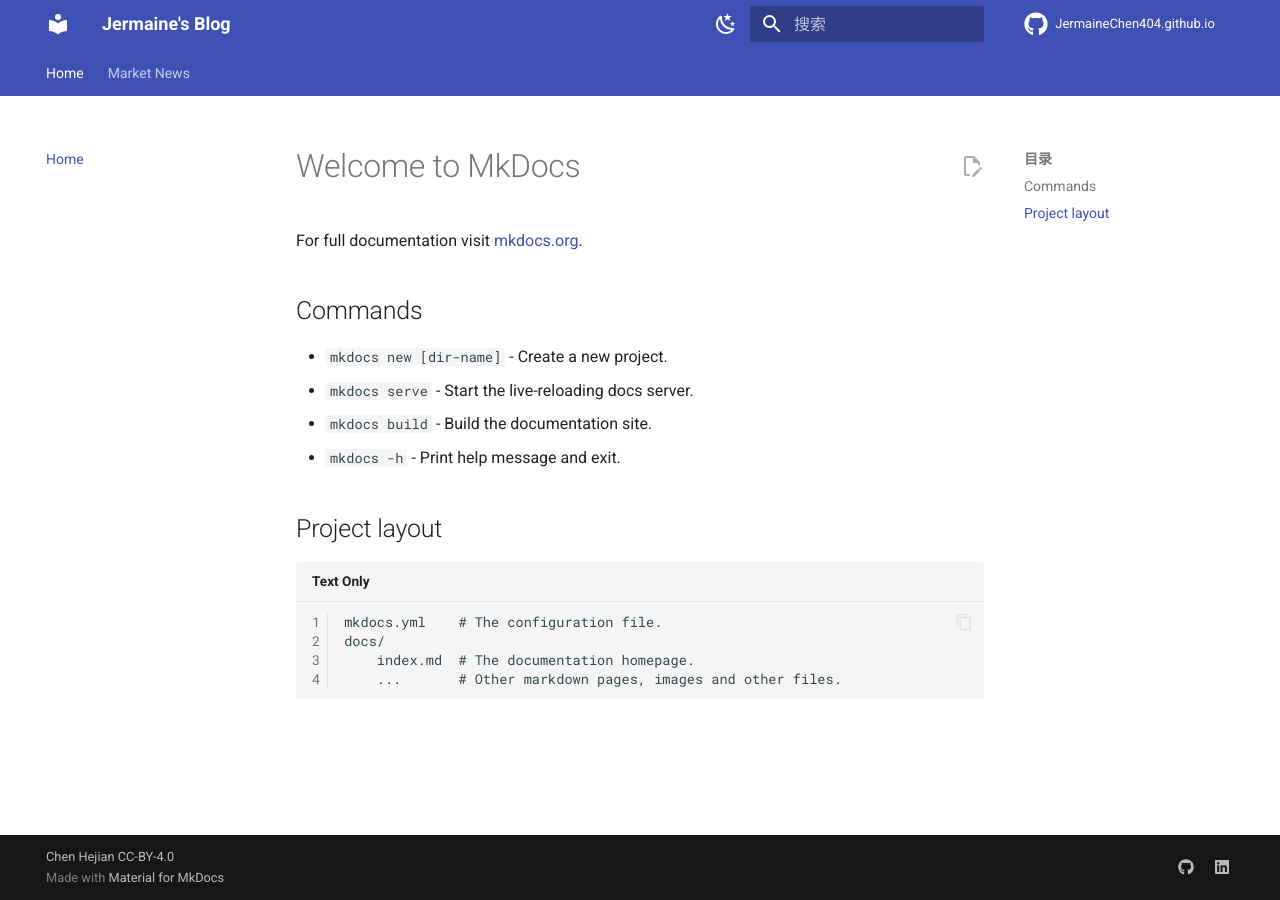
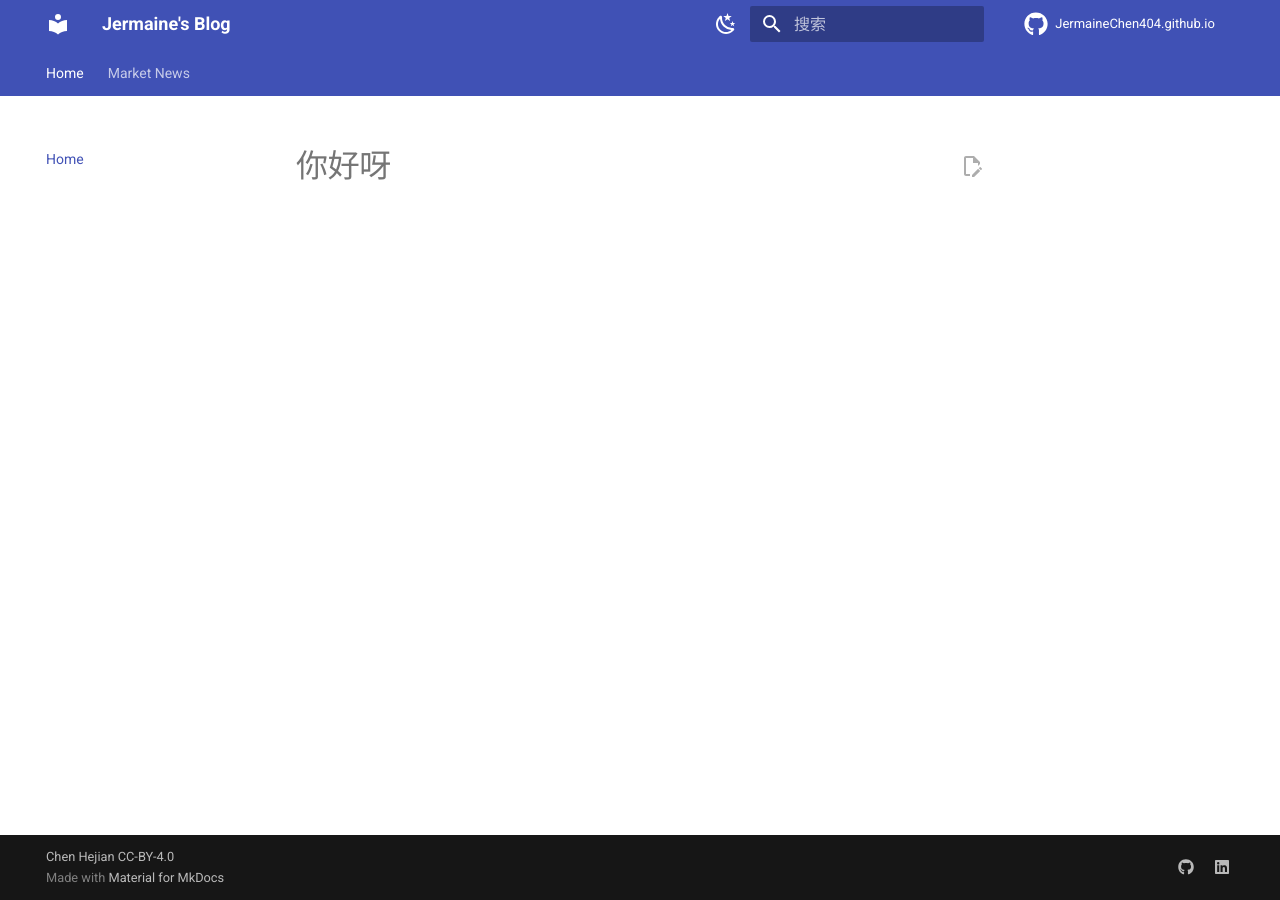
Before and after one commit to JermaineChen404/JermaineChen404.github.io, an MkDocs documentation site: the page built from docs/index.md, in a window 1280 px wide. Built offline with MkDocs 1.6.1 and Material for MkDocs 9.7.7, drawn with Linux system fonts in a browser that asks for light colours; nearby versions of some CDN libraries; library files that are not in the unit come from our copies; comment, search, counter and statistics services are not loaded.

Commit message:
Update index.md

```diff
--- a/docs/index.md
+++ b/docs/index.md
@@ -1,17 +1 @@
-# Welcome to MkDocs
-
-For full documentation visit [mkdocs.org](https://www.mkdocs.org).
-
-## Commands
-
-* `mkdocs new [dir-name]` - Create a new project.
-* `mkdocs serve` - Start the live-reloading docs server.
-* `mkdocs build` - Build the documentation site.
-* `mkdocs -h` - Print help message and exit.
-
-## Project layout
-
-    mkdocs.yml    # The configuration file.
-    docs/
-        index.md  # The documentation homepage.
-        ...       # Other markdown pages, images and other files.
+# 你好呀
```
